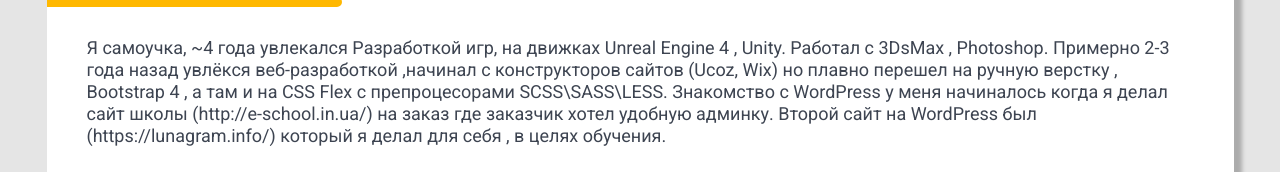
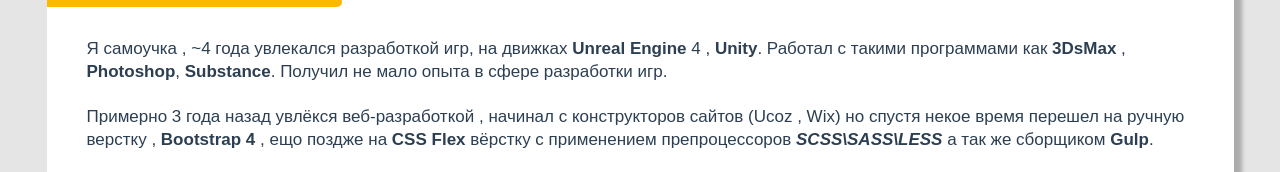
Before and after one commit to MirroxDev/portfolio, a plain HTML site: page index.html in a window 1280 px wide. Shown: the part 748-920 px from the top of the page. Drawn offline with nearby package versions, Linux system fonts and the light colour scheme; a script that the page names is missing.

Commit message:
Add files via upload

```diff
--- a/index.html
+++ b/index.html
@@ -195,17 +195,14 @@
               </div>
               <div class="about__content">
                 <p>
-                  Я самоучка, ~4 года увлекался Разработкой игр, на движках
-                  Unreal Engine 4 , Unity. Работал с 3DsMax , Photoshop.
-                  Примерно 2-3 года назад увлёкся веб-разработкой ,начинал с
-                  конструкторов сайтов (Ucoz, Wix) но плавно перешел на ручную
-                  верстку , Bootstrap 4 , а там и на CSS Flex c препроцесорами
-                  SCSS\SASS\LESS. Знакомство с WordPress у меня начиналось когда
-                  я делал сайт школы (http://e-school.in.ua/) на заказ где
-                  заказчик хотел удобную админку. Второй сайт на WordPress был
-                  (https://lunagram.info/) который я делал для себя , в целях
-                  обучения.
-                </p>
+                  <p>
+                    <p>
+                      <span style="color: #2c3f52; font-family: Arial, Helvetica, sans-serif; font-size: 17px; background-color: #ffffff;">Я самоучка , ~4 года увлекался разработкой игр, на движках <b>Unreal Engine</b> 4 , <b>Unity</b>. Работал с такими программами как <b>3DsMax</b> , <b>Photoshop</b>, <b>Substance</b>. Получил не мало опыта в сфере разработки игр.</span><br style="box-sizing: border-box; color: #2c3f52; font-family: Arial, Helvetica, sans-serif; font-size: 17px; background-color: #ffffff;">
+                      <br style="box-sizing: border-box; color: #2c3f52; font-family: Arial, Helvetica, sans-serif; font-size: 17px; background-color: #ffffff;">
+                      <span style="color: #2c3f52; font-family: Arial, Helvetica, sans-serif; font-size: 17px; background-color: #ffffff;">Примерно 3 года назад увлёкся веб-разработкой , начинал с конструкторов сайтов (Ucoz , Wix) но спустя некое время перешел на ручную верстку , <b>Bootstrap 4</b> , ещо поздже на <b>CSS Flex</b> вёрстку c применением препроцессоров <i><b>SCSS\SASS\LESS</b></i> а так же сборщиком <b>Gulp</b>.</span><br style="box-sizing: border-box; color: #2c3f52; font-family: Arial, Helvetica, sans-serif; font-size: 17px; background-color: #ffffff;">
+                      <br style="box-sizing: border-box; color: #2c3f52; font-family: Arial, Helvetica, sans-serif; font-size: 17px; background-color: #ffffff;">
+                      <span style="color: #2c3f52; font-family: Arial, Helvetica, sans-serif; font-size: 17px; background-color: #ffffff;">В свободное время от учебы занимаюсь изучением новых технологий и методов веб-разработки. За последний год выполнил несколько заказов по рекомендациям знакомых и друзей. В основном , исправления ошибок на сайтах, мелкая доработка функционала сайтов, а также <b>Bootstrap</b> сайт интернет-школы с последующей посадкой на <b>WordPress</b> , установкой и настройкой на хостинге.</span></p>
+                  </p>
               </div>
             </div>
           </div>
```
